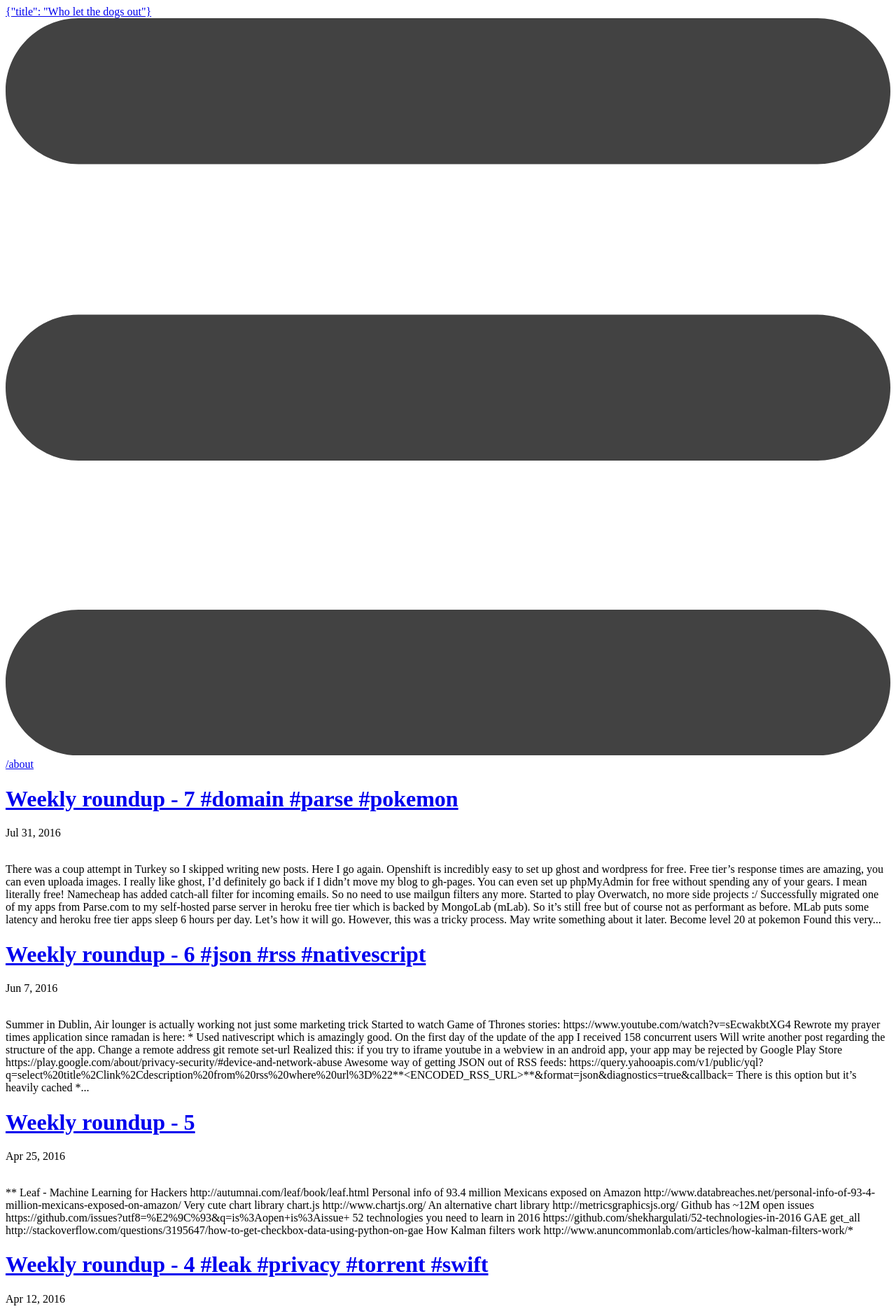
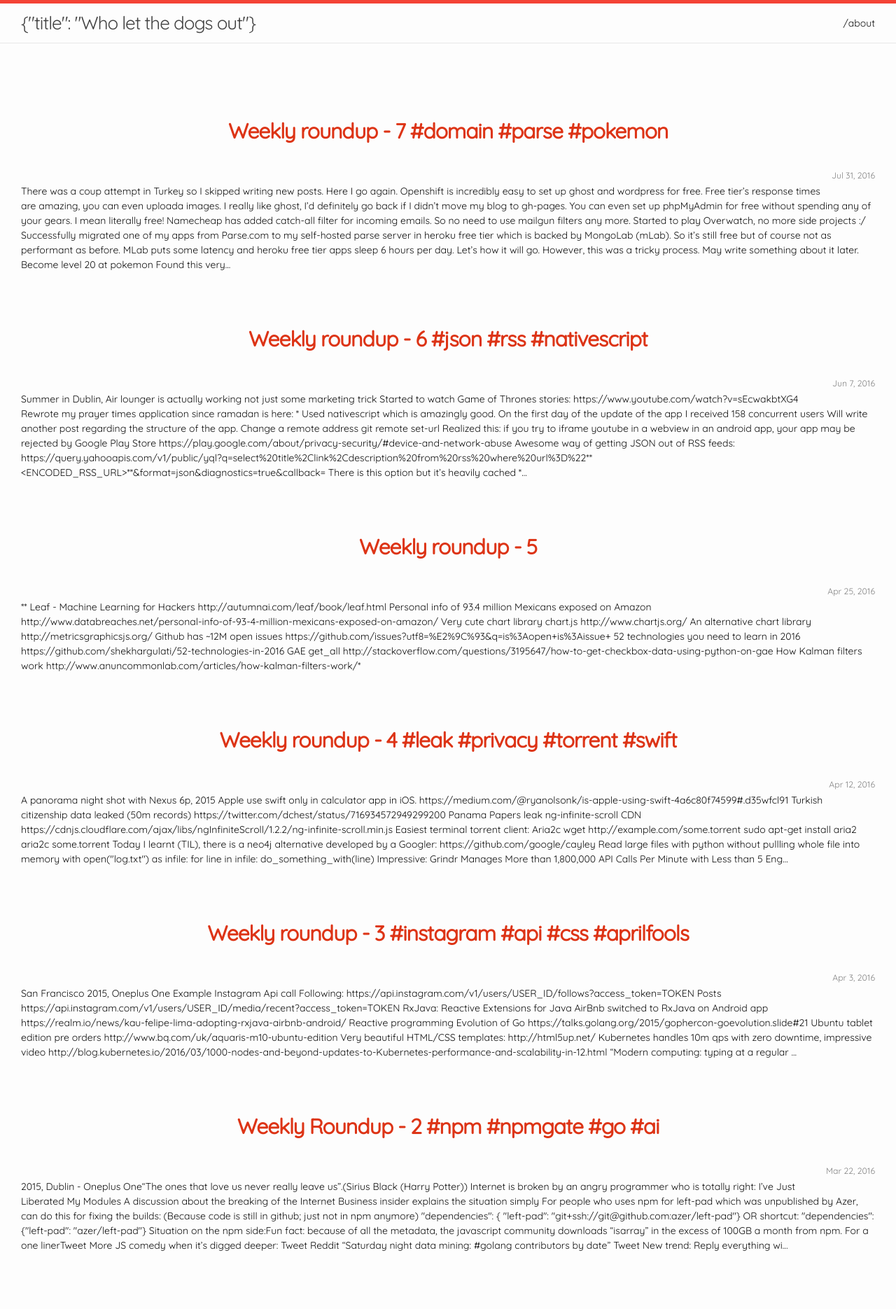
Before and after one commit to hakanu/blog, a Jekyll site: the page built from index.html, in a window 1280 px wide. Shown: the top 1870 px of the page at 70% size. Built offline with Jekyll 4.4.1, drawn with Linux system fonts in a browser that asks for light colours; the list of posts is cut into pages by our own code.

Commit message:
Fix scss issue

```diff
--- a/_includes/head.html
+++ b/_includes/head.html
@@ -8,8 +8,8 @@
 
   <link rel="canonical" href="{{ page.url | replace:'index.html','' | prepend: site.baseurl | prepend: site.url }}">
   <link rel="alternate" type="application/rss+xml" title="{{ site.title }}" href="{{ "/feed.xml" | prepend: site.baseurl | prepend: site.url }}" />
-    <!-- <link href='//fonts.googleapis.com/css?family=Quicksand' rel='stylesheet' type='text/css'>-->
-<link href='http://fonts.googleapis.com/css?family=Source+Sans+Pro:400,700' rel='stylesheet' type='text/css'>
+    <link href='//fonts.googleapis.com/css?family=Quicksand' rel='stylesheet' type='text/css'>
+<!-- <link href='http://fonts.googleapis.com/css?family=Source+Sans+Pro:400,700' rel='stylesheet' type='text/css'> -->
   <!-- <link href='http://fonts.googleapis.com/css?family=Inconsolata:400,700' rel='stylesheet' type='text/css'>-->
   <!-- <link href='http://fonts.googleapis.com/css?family=Merriweather' rel='stylesheet' type='text/css'> -->
   <!-- <link rel="stylesheet" href="https://storage.googleapis.com/code.getmdl.io/1.0.6/material.blue-orange.min.css" /> -->
--- a/css/main.scss
+++ b/css/main.scss
@@ -1,11 +1,11 @@
+---
+---
 @charset "utf-8";
 
-
-
 // Our variables
-//$base-font-family: 'Quicksand', sans-serif;
+$base-font-family: 'Quicksand', sans-serif;
 //$base-font-family: 'Source Sans Pro', Helvetica, Arial, sans-serif;
-$base-font-family: 'Inconsolata', Helvetica, Arial, sans-serif;
+//$base-font-family: 'Inconsolata', Helvetica, Arial, sans-serif;
 // $base-font-family: 'Merriweather', serif;
 $base-font-size:   14px;
 $small-font-size:  $base-font-size * 0.875;
```
